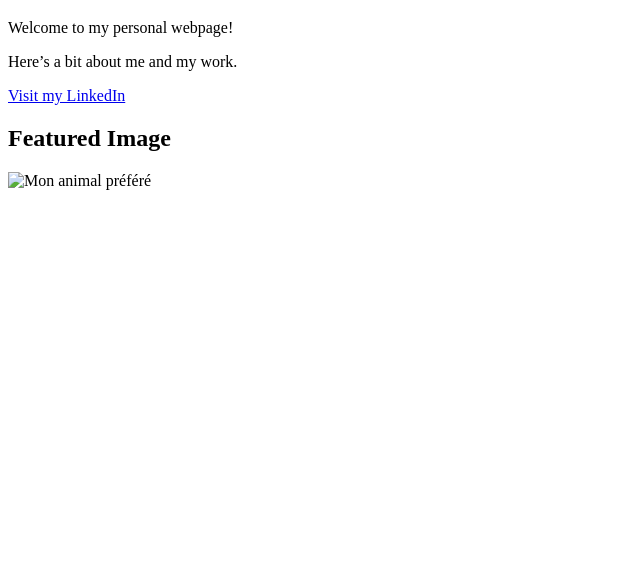
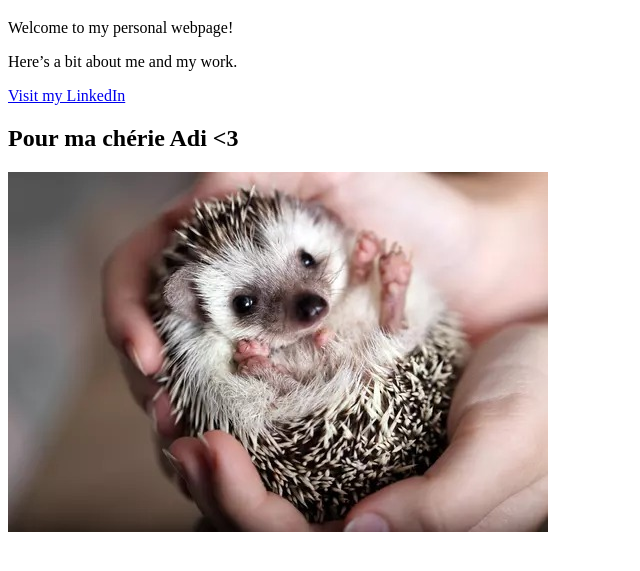
Before and after one commit to MamanGpeur/MamanGpeur.github.io, a plain HTML site: page index.html in a window 1280 px wide. Shown: the part 61-632 px from the top of the page, without its empty margins (0-640 px from the left). Drawn offline with Linux system fonts and the light colour scheme.

Commit message:
Added imageH to index.html

```diff
--- a/index.html
+++ b/index.html
@@ -12,8 +12,8 @@
 										            <p><a href="https://www.linkedin.com/in/adrien-guibon-0658a1220/">Visit my LinkedIn</a></p>
 
 											            <!-- Displaying imageH from the images folder -->
-												            <h2>Featured Image</h2>
-													            <img src="images/ImageH" alt="Mon animal préféré" />
+												            <h2>Pour ma chérie Adi <3 </h2>
+													            <img src="images/ImageH.jpeg" alt="Mon animal préféré" />
 
 														        </body>
 </html>
```
